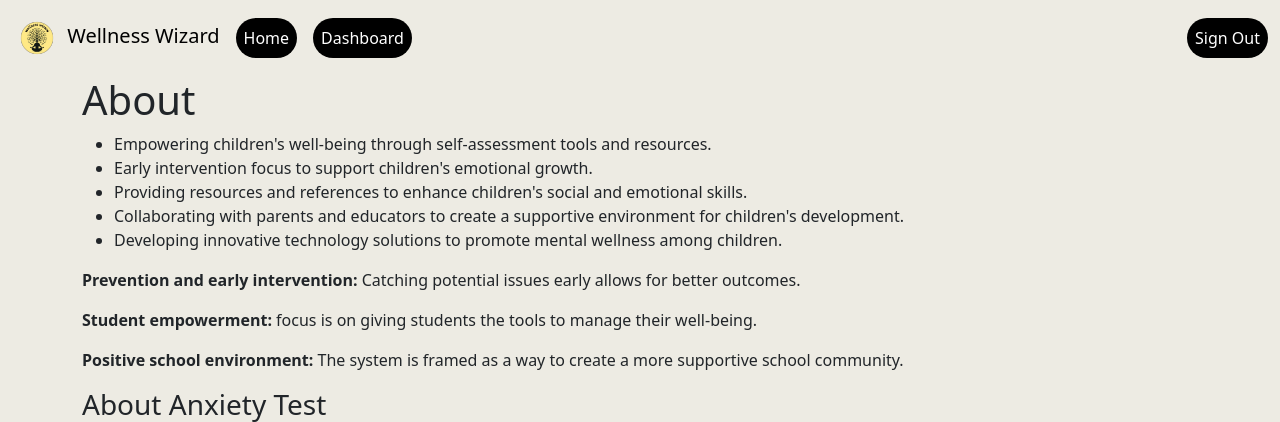
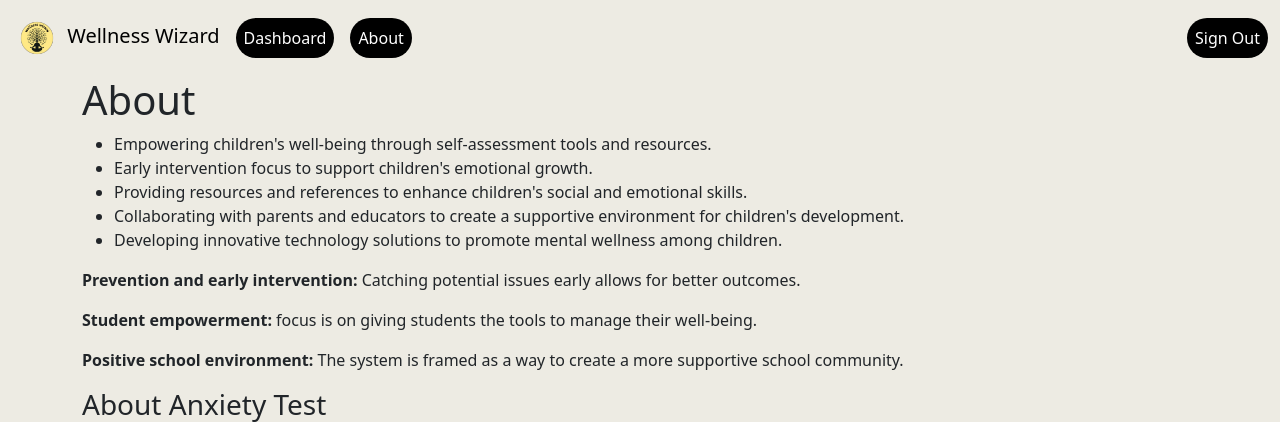
Before and after one commit to EdwinRodger/Wellness-Wizard, a Flask app: page /aboutus in a window 1280 px wide. Shown: the top 422 px of the page. Run offline with Flask 3, Linux system fonts and the light colour scheme; the visitor is signed in with stand-in values (Sample User, id 1).

Commit message:
Change home page option instead of about us page

```diff
--- a/src/templates/layout.html
+++ b/src/templates/layout.html
@@ -29,15 +29,15 @@
         <div class="collapse navbar-collapse" id="navbarsExample09">
           <ul class="navbar-nav me-auto mb-lg-0">
             <li class="nav-item">
+              {% if current_user.is_authenticated %}
+              <a class="nav-link active text-white btn bg-black rounded-5 me-3" href="{{ url_for('dashboard') }}">Dashboard</a>
+              {% else %}
               <a class="nav-link active text-white btn bg-black rounded-5 me-3" href="{{ url_for('home') }}">Home</a>
+              {% endif %}
             </li>
             <li class="nav-item">
-            {% if current_user.is_authenticated %}
-            <a class="nav-link active text-white btn bg-black rounded-5" href="{{ url_for('dashboard') }}">Dashboard</a>
-            {% else %}
-            <a class="nav-link active text-white btn bg-black rounded-5" href="{{ url_for('aboutus') }}">About</a>
-            {% endif %}
-          </li>
+              <a class="nav-link active text-white btn bg-black rounded-5" href="{{ url_for('aboutus') }}">About</a>
+            </li>
           </ul>
           <ul class="navbar-nav">
             {% if current_user.is_authenticated %}
```
